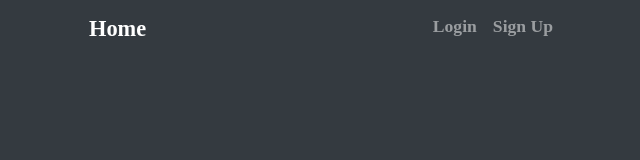
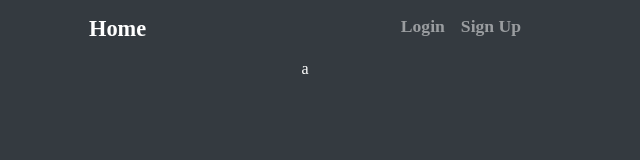
Before and after one commit to Honey-Bi/take-it-or-leave-it, a React (Create React App) app in the folder frontend/: page / in a window 1280 px wide. Shown: the top 160 px of the page, without its empty margins (335-975 px from the left). Built offline with nearby package versions, Linux system fonts and the light colour scheme.

Commit message:
Update Header.tsx

```diff
--- a/frontend/src/components/Header.tsx
+++ b/frontend/src/components/Header.tsx
@@ -2,10 +2,17 @@
 import style from "./css/header.module.css";
 
 export default function Header() {
+  let vh = window.innerHeight * 0.01;
+  document.documentElement.style.setProperty("--vh", `${vh}px`);
+
+  // 화면 크기변경 시
+  window.addEventListener("resize", () => {
+    let vh = window.innerHeight * 0.01;
+    document.documentElement.style.setProperty("--vh", `${vh}px`);
+  });
+
   return (
     <header>
-      <div className="container">
-        <nav>
       <div className={style.link_home}>
         <Link to={"/"} className={style.link}>
           Home
@@ -20,8 +27,6 @@
           Sign Up
         </Link>
       </div>
-        </nav>
-      </div>
     </header>
   );
 }
```
Lines whose indentation alone changed are shown as unchanged.
